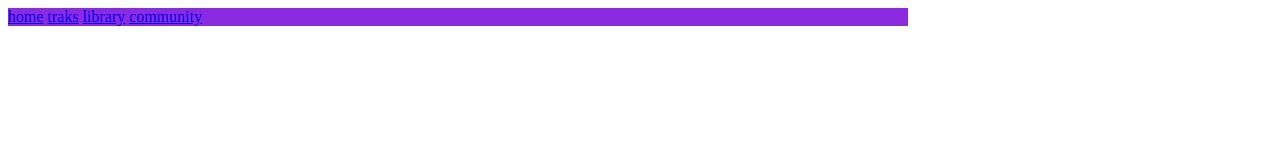
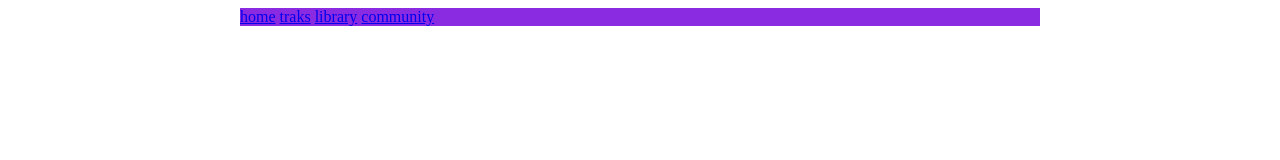
Before and after one commit to DainiusMI/03_design, a website: page index.html in a window 1280 px wide. Drawn offline with Linux system fonts and the light colour scheme.

```diff
--- a/index.html
+++ b/index.html
@@ -16,28 +16,31 @@
 
 </head>
 <body>
-    <!--  main content box  -->
+    <!--  content box  -->
 <div    >
 
     <!-- header -->
     <div style="    background-color: blueviolet;
-    width: 900px;
-    display: inline-block;
+    width: 800px;
+    margin-left: calc((100% - 800px) / 2 );
     ">
         <div style="
 
         ">
+
+
         <a href="#">home</a>
         <a href="#">traks</a>
         <a href="#">library</a>
         <a href="#">community</a>
+
         </div>
 
     </div>
     <!-- main content -->
     <div style="    background-color: brown;
-    width: 900px;
-    ">
+        width: 800px;
+        ">
 
 
     </div>
@@ -45,3 +48,12 @@
 </div>
 </body>
 </html>
+
+
+
+<!--
+margin-left: calc();
+
+
+
+-->
--- a/package.json
+++ b/package.json
@@ -4,7 +4,6 @@
   "description": "",
   "main": "index.js",
   "scripts": {
-
     "dev": "live-server --port=3000 --host=localhost",
     "test": "echo \"Error: no test specified\" && exit 1"
   },
```
